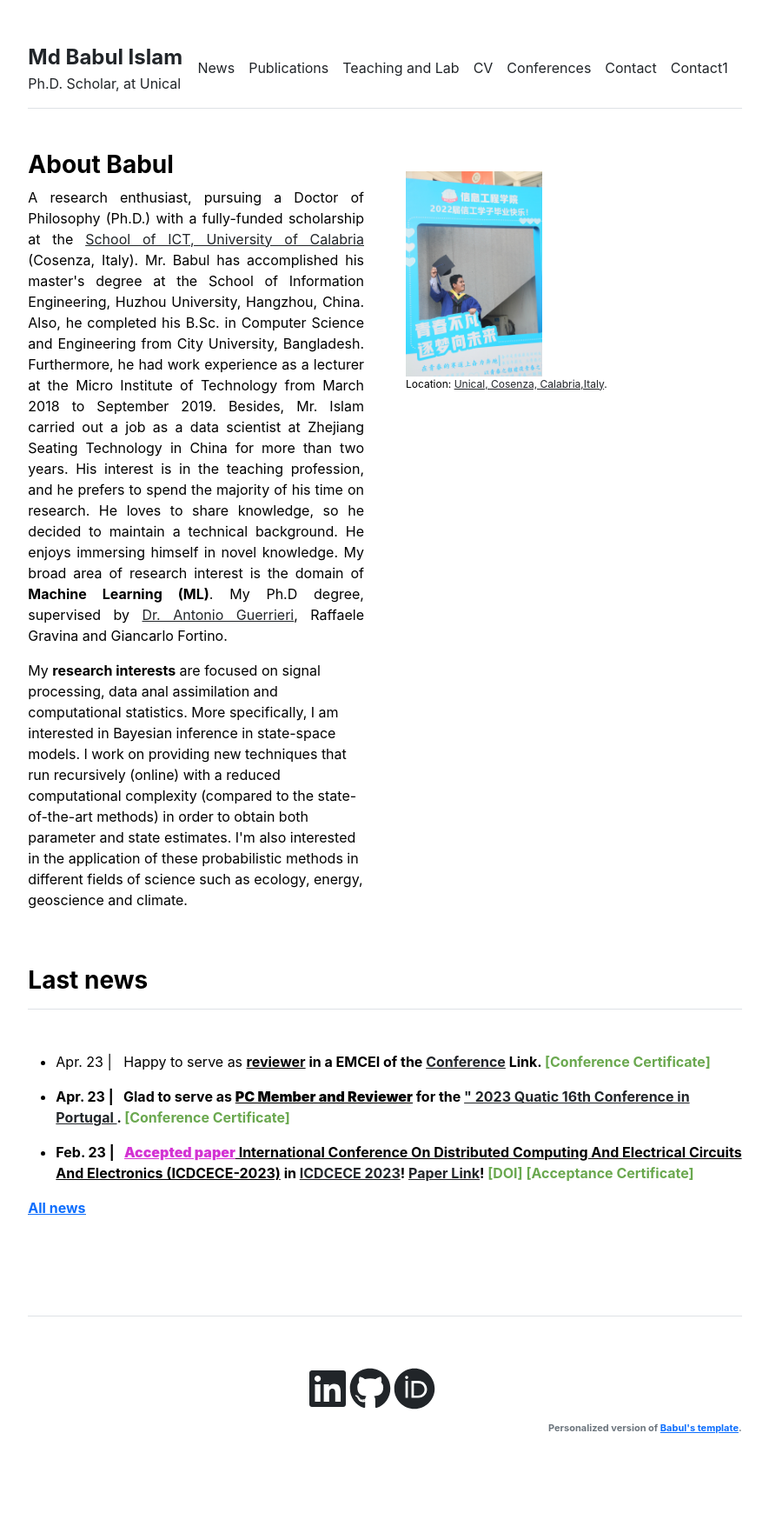
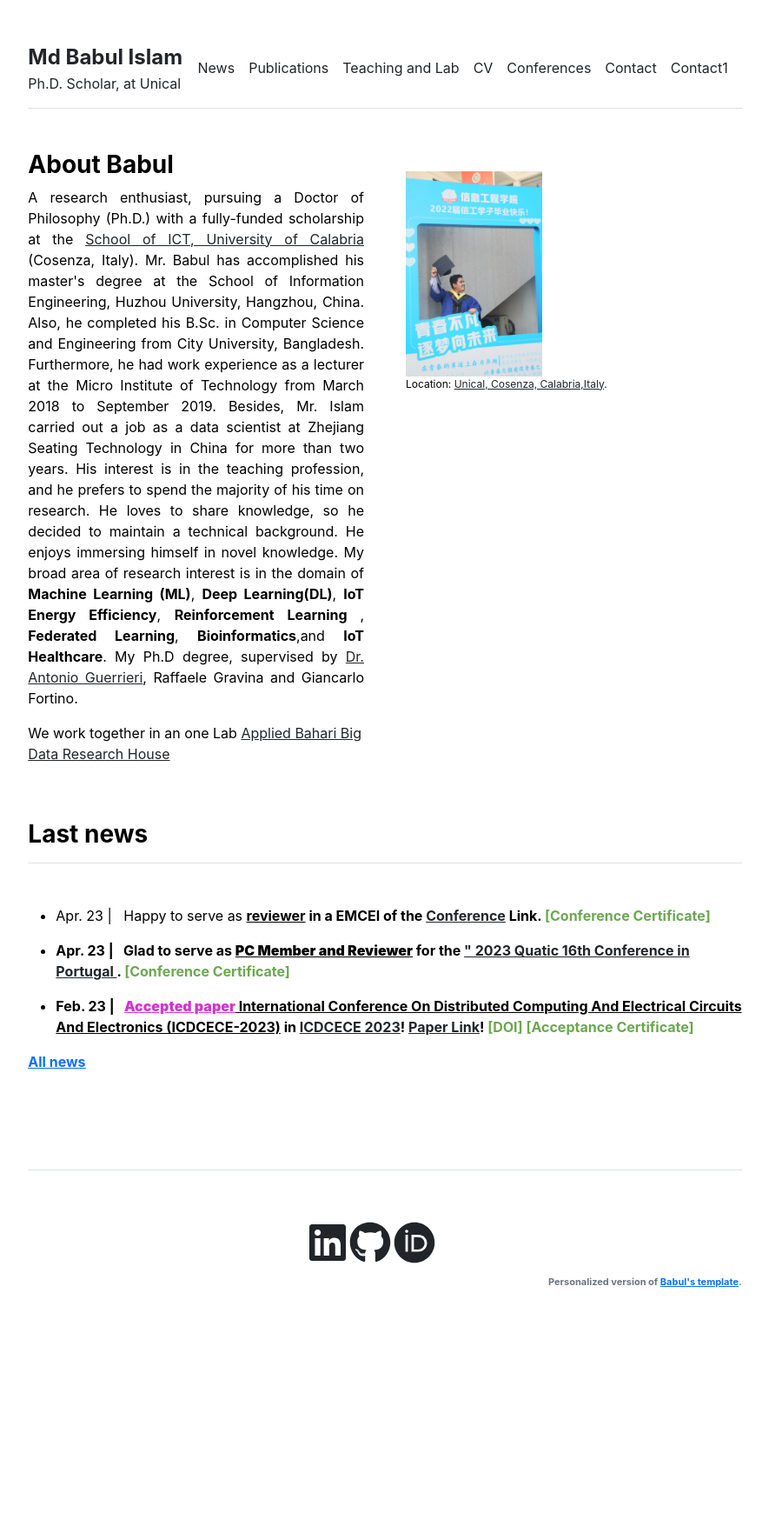
Before and after one commit to babulcseian/babulcseian.github.io, a Jekyll site: the page built from index.md, in a window 1280 px wide. Shown: the whole page at 87% size, without its empty margins (197-1082 px from the left). Built offline with Jekyll 4.4.1, drawn with Linux system fonts in a browser that asks for light colours; a style sheet for code colours, icons or effects is not loaded; after the commit the page ends 1595 px from its top, so only the background shows below that.

Commit message:
Update home.html

```diff
--- a/_layouts/home.html
+++ b/_layouts/home.html
@@ -4,10 +4,10 @@ layout: default
 <div class="row g-5 mb-5">
   <div class="col-md-6">
     <h3 class="fw-bold">About Babul</h3>
-     <p align="justify"> A research enthusiast, pursuing a Doctor of Philosophy (Ph.D.) with a fully-funded scholarship at the <a class="other" href='https://dottorato.dimes.unical.it/students/md-babul-islam'>School of ICT, University of Calabria</a> (Cosenza, Italy). Mr. Babul has accomplished his master's degree at the School of Information Engineering, Huzhou University, Hangzhou, China. Also, he completed his B.Sc. in Computer Science and Engineering from City University, Bangladesh. Furthermore, he had work experience as a lecturer at the Micro Institute of Technology from March 2018 to September 2019. Besides, Mr. Islam carried out a job as a data scientist at Zhejiang Seating Technology in China for more than two years. His interest is in the teaching profession, and he prefers to spend the majority of his time on research. He loves to share knowledge, so he decided to maintain a technical background. He enjoys immersing himself in novel knowledge. My broad area of research interest is the domain of <strong>Machine Learning (ML)</strong>. My Ph.D degree,  supervised by <a class="other" href='https://www.icar.cnr.it/persone/guerrieri/'> Dr. Antonio Guerrieri</a>, Raffaele Gravina and Giancarlo Fortino.</p>
+     <p align="justify"> A research enthusiast, pursuing a Doctor of Philosophy (Ph.D.) with a fully-funded scholarship at the <a class="other" href='https://dottorato.dimes.unical.it/students/md-babul-islam'>School of ICT, University of Calabria</a> (Cosenza, Italy). Mr. Babul has accomplished his master's degree at the School of Information Engineering, Huzhou University, Hangzhou, China. Also, he completed his B.Sc. in Computer Science and Engineering from City University, Bangladesh. Furthermore, he had work experience as a lecturer at the Micro Institute of Technology from March 2018 to September 2019. Besides, Mr. Islam carried out a job as a data scientist at Zhejiang Seating Technology in China for more than two years. His interest is in the teaching profession, and he prefers to spend the majority of his time on research. He loves to share knowledge, so he decided to maintain a technical background. He enjoys immersing himself in novel knowledge. My broad area of research interest is in the domain of <strong>Machine Learning (ML)</strong>, <strong>Deep Learning(DL)</strong>, <strong>IoT Energy Efficiency</strong>, <strong>Reinforcement Learning </strong>, <strong>Federated Learning</strong>, <strong>Bioinformatics</strong>,and <strong>IoT Healthcare</strong>. My Ph.D degree,  supervised by <a class="other" href='https://www.icar.cnr.it/persone/guerrieri/'> Dr. Antonio Guerrieri</a>, Raffaele Gravina and Giancarlo Fortino.</p>
     <!-- Before that and in the same college, I got my master's degree in Multimedia and Communications, as well as the master's degree in Telecommunications engineering in 2017. Previously, I finished my Telecommunications Engineering bachelor's degree from Universidade de Vigo in 2015. -->
 
-    <p>My <strong>research interests</strong> are focused on signal processing, data anal assimilation and computational statistics. More specifically, I am interested in Bayesian inference in state-space models. I work on providing new techniques that run recursively (online) with a reduced computational complexity (compared to the state-of-the-art methods) in order to obtain both parameter and state estimates. I'm also interested in the application of these probabilistic methods in different fields of science such as ecology, energy, geoscience and climate. </p>
+    <p> We work together in an one Lab <a class="other" href='https://babulcseian.github.io/lab'>Applied Bahari Big Data Research House</a> </p>
   </div>
   <div class="col-md-5">
     <br>
```
